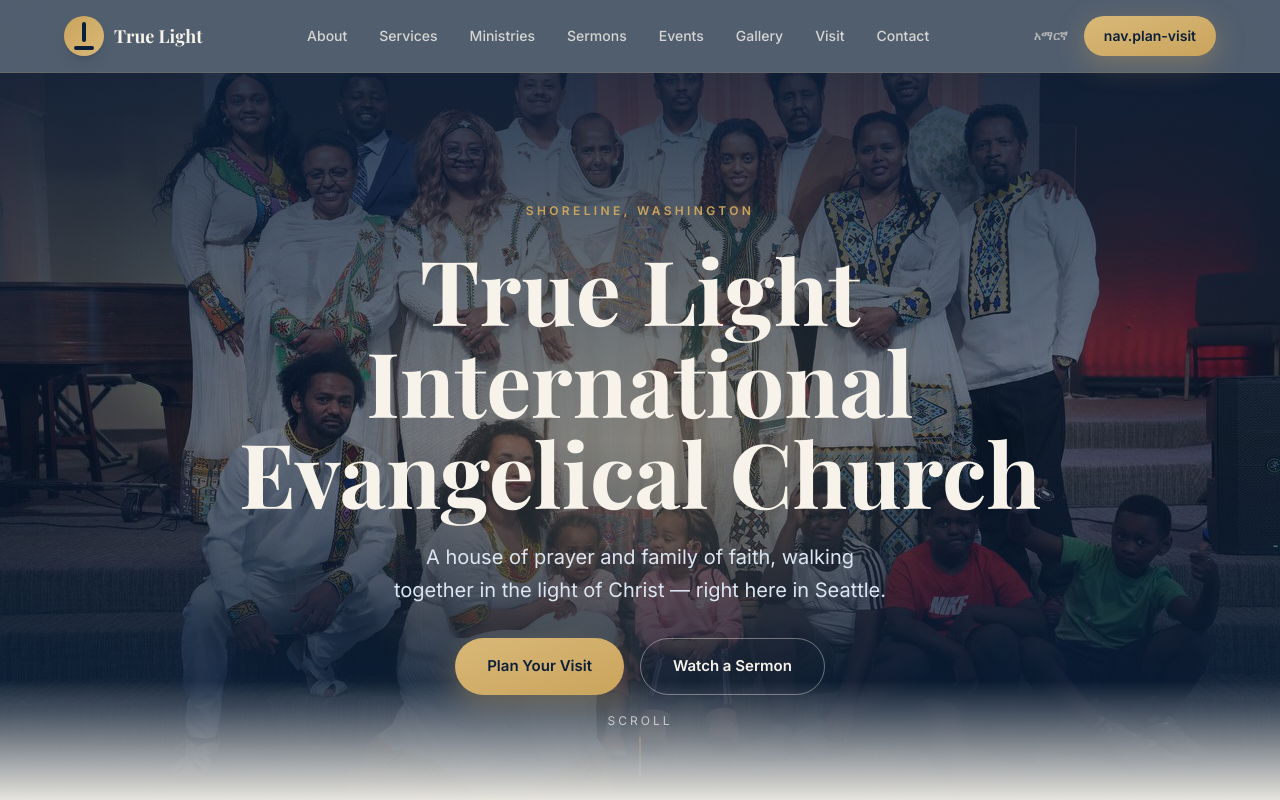
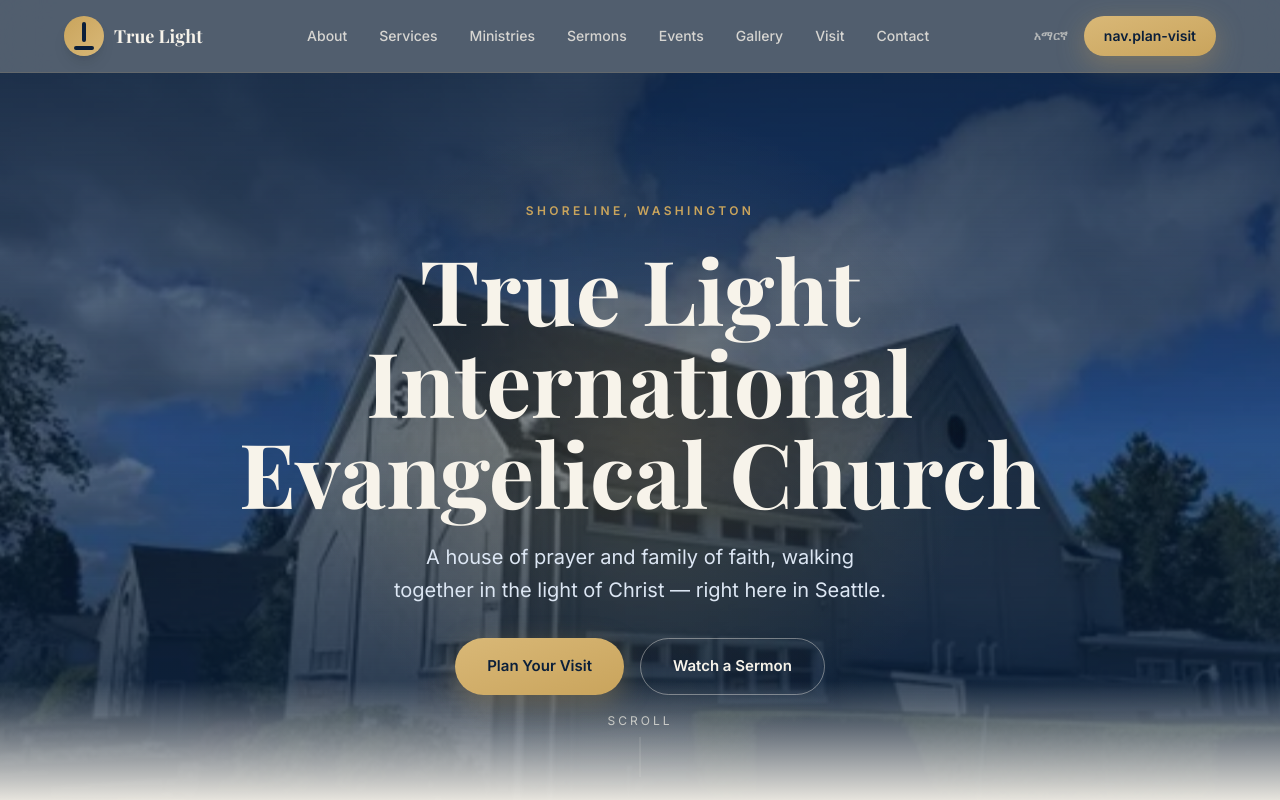
Before and after one commit to habtamuadargaso/true-light-church-seattle, a Next.js app: page / in a window 1280 px wide. Shown: the top 800 px of the page. Built offline with nearby package versions, Linux system fonts and the light colour scheme.

Commit message:
Update homepage hero and bilingual website

```diff
--- a/app/globals.css
+++ b/app/globals.css
@@ -32,6 +32,7 @@ body {
     opacity: 0;
     transform: translateY(22px);
   }
+
   to {
     opacity: 1;
     transform: translateY(0);
@@ -51,10 +52,68 @@ textarea:focus-visible,
   outline-offset: 2px;
 }
 
+/* ======================================================
+   HERO PHOTO SLIDESHOW
+====================================================== */
+
+@keyframes heroPhotoFade {
+  0% {
+    opacity: 0;
+    transform: scale(1);
+  }
+
+  5% {
+    opacity: 1;
+  }
+
+  25% {
+    opacity: 1;
+    transform: scale(1.05);
+  }
+
+  30% {
+    opacity: 0;
+  }
+
+  100% {
+    opacity: 0;
+    transform: scale(1.08);
+  }
+}
+
+.animate-hero-photo {
+  position: absolute;
+  inset: 0;
+  opacity: 0;
+  animation: heroPhotoFade 24s infinite;
+  will-change: transform, opacity;
+}
+
+@keyframes scrollLine {
+  from {
+    transform: translateY(-100%);
+  }
+
+  to {
+    transform: translateY(200%);
+  }
+}
+
+.animate-scroll-line {
+  animation: scrollLine 2s linear infinite;
+}
+
 @media (prefers-reduced-motion: reduce) {
-  .animate-fade-up {
+  .animate-fade-up,
+  .animate-hero-photo,
+  .animate-scroll-line {
     animation: none;
   }
+
+  .animate-hero-photo:first-child {
+    opacity: 1;
+  }
+
   html {
     scroll-behavior: auto;
   }
```
